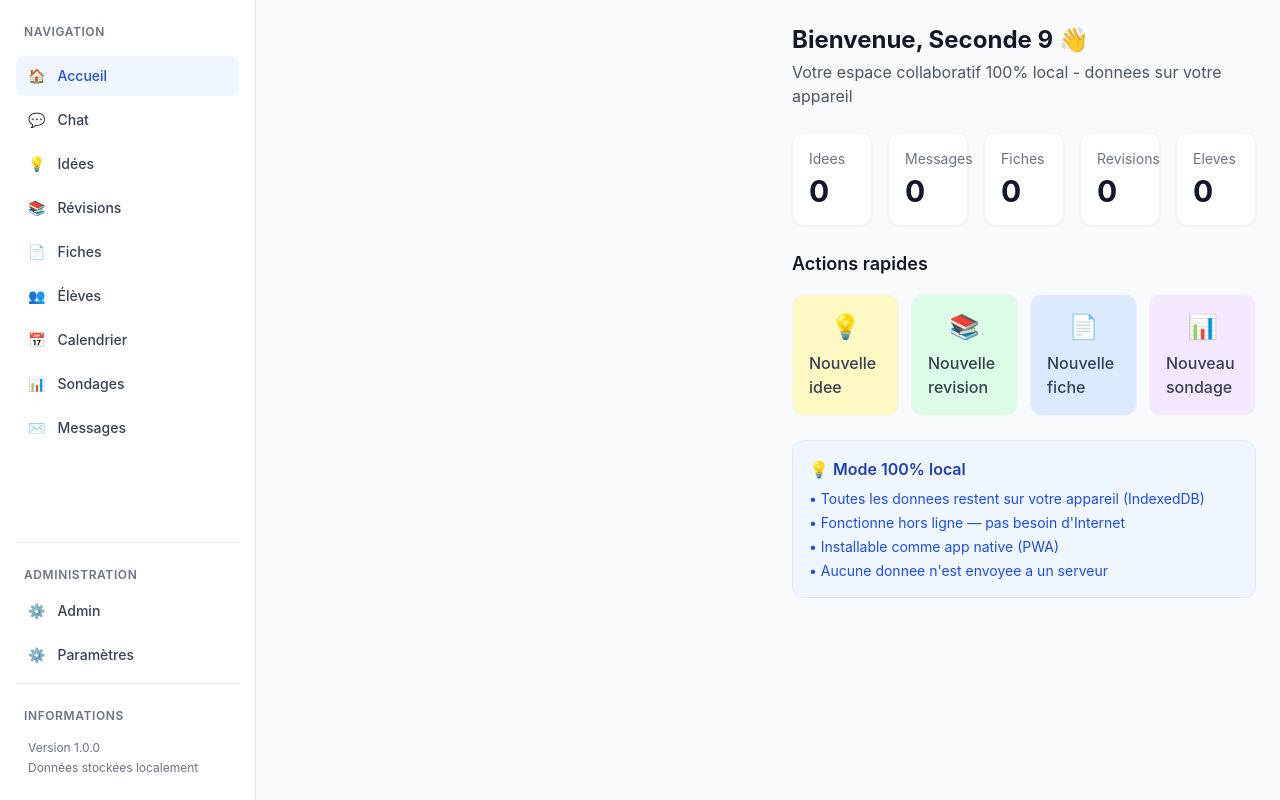
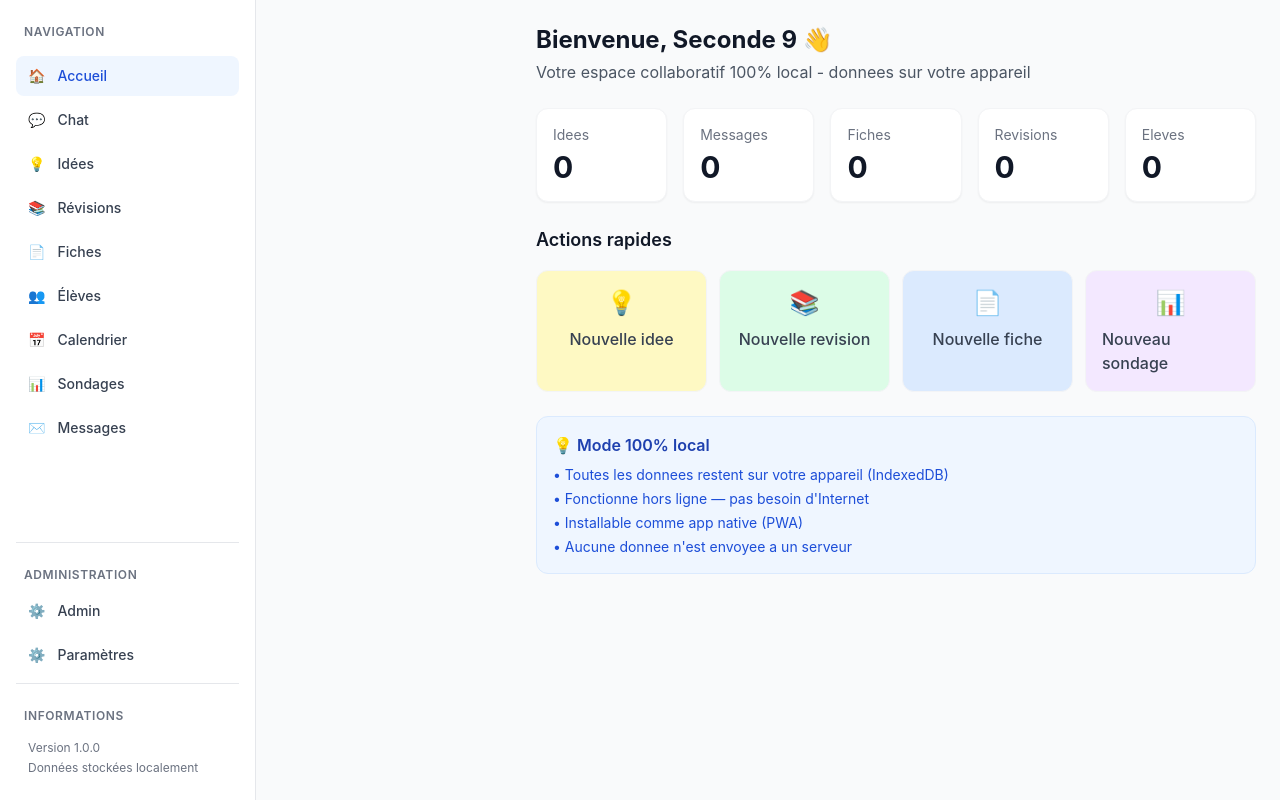
Before and after one commit to louskyfly/seconde-plateforme, a React (Vite) app: page / in a window 1280 px wide. Built offline with nearby package versions, Linux system fonts and the light colour scheme.

Commit message:
Fix layout double margin and SW path

```diff
--- a/src/components/Layout.tsx
+++ b/src/components/Layout.tsx
@@ -26,7 +26,7 @@ export default function Layout({ children }: { children: React.ReactNode }) {
 
   useEffect(() => {
     if ('serviceWorker' in navigator) {
-      navigator.serviceWorker.register('/sw.js').catch(console.error);
+      navigator.serviceWorker.register('/seconde-plateforme/sw.js').catch(console.error);
     }
 
     const handleBeforeInstallPrompt = (e: Event) => {
@@ -158,7 +158,7 @@ export default function Layout({ children }: { children: React.ReactNode }) {
 
         {/* Main content */}
         <main className="lg:ml-64 flex-1 min-h-screen">
-          <div className="p-4 lg:p-6 lg:ml-64 min-h-screen">
+          <div className="p-4 lg:p-6 min-h-screen">
             {children}
           </div>
         </main>
@@ -208,7 +208,7 @@ export default function Layout({ children }: { children: React.ReactNode }) {
             __html: `
               if ('serviceWorker' in navigator) {
                 window.addEventListener('load', () => {
-                  navigator.serviceWorker.register('/sw.js').catch(console.error);
+                  navigator.serviceWorker.register('/seconde-plateforme/sw.js').catch(console.error);
                 });
               }
             `
```
